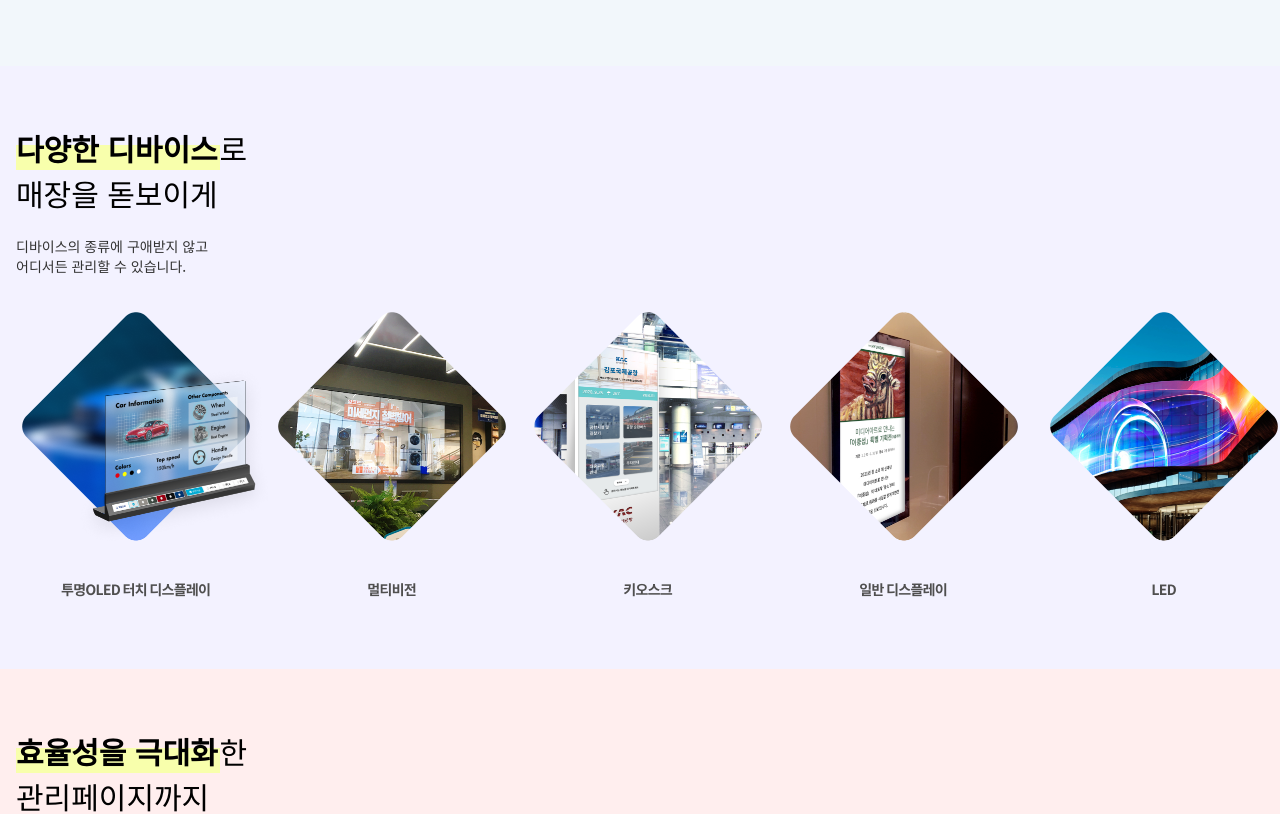
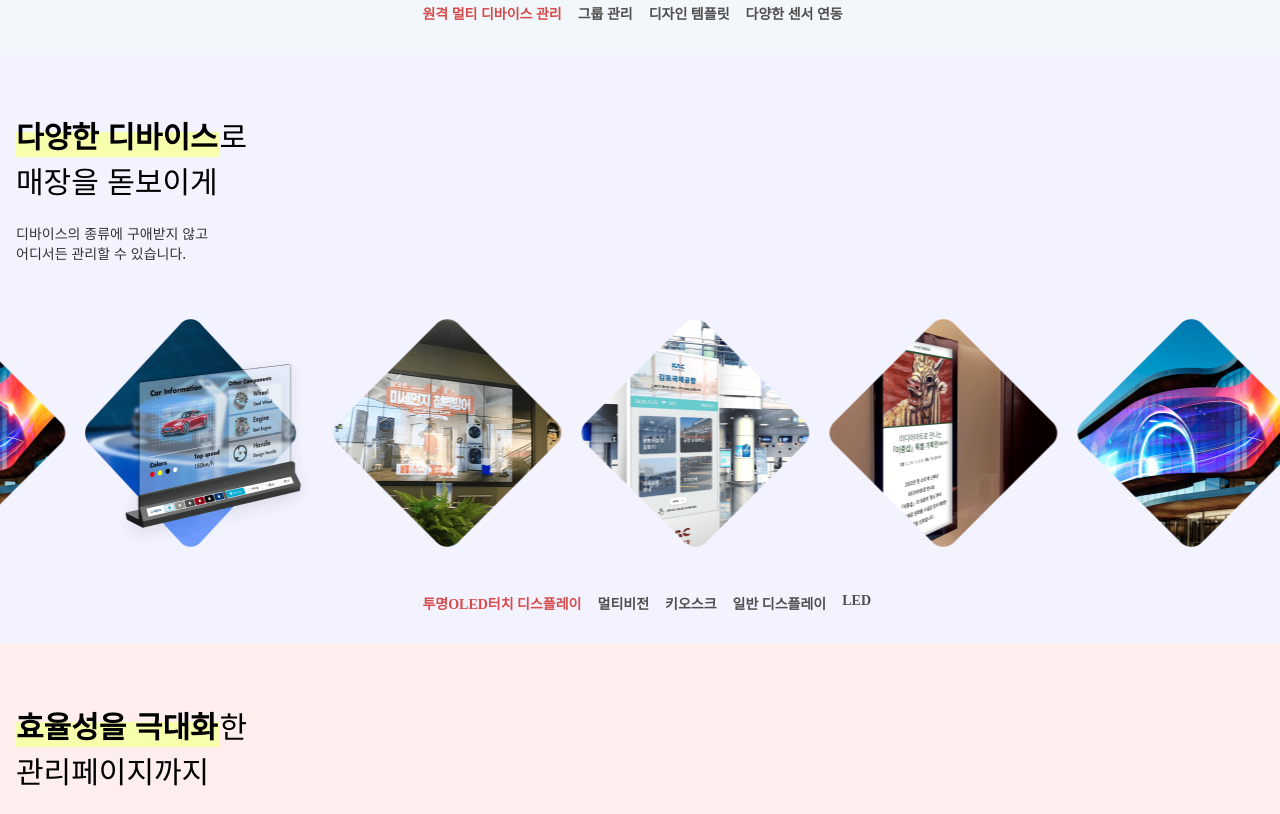
Before and after one commit to cedar-kr/cedar-hompage, a Next.js app in the folder cedar-homepage/: page / in a window 1280 px wide. Shown: the part 5760-6574 px from the top of the page. Built offline with nearby package versions, Linux system fonts and the light colour scheme; a web font is replaced by a local one.

Commit message:
[CWR-34] 솔루션 소개 (solution) 영역 ui 레이아웃 구현

```diff
--- a/cedar-homepage/src/components/Solution.js
+++ b/cedar-homepage/src/components/Solution.js
@@ -1,12 +1,12 @@
 import styled from 'styled-components'
-import Image from 'next/image'
-import { NSText, Title } from '../styles/PublicStyles'
-import React, { useMemo } from 'react'
-import Slide_Display from '../../public/imgs/solution/solution_slide1.png'
-import Slide_Device from '../../public/imgs/solution/solution_slide2.png'
-import Slide_Admin from '../../public/imgs/solution/solution_slide3.png'
+import React, { useEffect, useRef, useState } from 'react'
+import Image from 'next/image';
+import useDidMountEffect from '../utils/useDidMountEffect'
 
 const SolutionContainer = styled.section`
+  display: flex;
+  flex-direction:column;
+  width: 100%;
   padding: 30px 0px;
   background:${props=>
     (props.bg == 'red' && '#ffeeee') ||
@@ -15,99 +15,114 @@ const SolutionContainer = styled.section`
   };
 `;
 
-const SolutionTitle = styled(Title)`
-  font-weight: 500;
-  margin-left: 16px;
-  margin-top: 30px;
-  margin-bottom: 20px;
-`;
-
-const TextPoint = styled.span`
-  font-weight: 700;
-  box-shadow: inset 0 -25px 0 #f8ffac;
-  padding-right: 2px;
-`;
-
-const SolutionSubText = styled(NSText)`
+const SolutionSubText = styled.div`
+  font-family: 'Noto Sans KR', sans-serif;
+  font-size: 14px;
+  font-weight: normal;
+  text-align: left;
   color: #333;
-  margin: 0px 16px;
+  margin:0px 16px;
+  margin-bottom:50px;
 `;
 
 const SolutionBox = styled.div`
-  margin-top: 30px;
+  display: flex;
+  flex-direction:row;
+  width: 100%;
+  height: 280px;
+`;
+
+const SolutionSlideRow = styled.div`
+  position: absolute;
+  display: flex;
+  flex-direction:row;
+  height: 240px;
+  width: 100%;
+  overflow: hidden;
+`;
+
+const SolutionSlideView = styled.div`
+  position:absolute;
+  display: flex;
+  flex-direction:row;
+`;
+
+const SlideImg = styled.div`
+  width: 248px;
+  height: 248px;
+`;
+
+const SlideRow = styled.div`
   overflow: scroll;
-  scroll: none;
+  scroll-behavior: smooth;
   ::-webkit-scrollbar {
     display: none;
   }
+  padding-left:33%;
 `;
 
-const SolutionItems = styled.div`
+const SlideMenus = styled.div`
   display: flex;
-  width: ${props=> props.width}px;
-  height: 303px;
-  margin: 0px 16px;
-  margin-bottom: 30px;
+  flex-direction:row;
+  width: 560px;
 `;
 
-export default function Solution() {
-  const solutionData = useMemo(() => [
-    {
-      title:
-      <SolutionTitle>
-        디스플레이를
-        <br />
-        <TextPoint>한번에 관리</TextPoint>하는
-        <br />
-        쉽고 간편한 솔루션
-      </SolutionTitle>,
-      text: '하드웨어를 가리지 않고 확장이 용이한 <br/> 웹 기반 디지털 사이니지 솔루션입니다.',
-      src: Slide_Display,
-      bg: 'blue',
-      width: 1008
-    },
-    {
-      title:<SolutionTitle>
-      <TextPoint>다양한 디바이스</TextPoint>로
-      <br />
-      매장을 돋보이게
-    </SolutionTitle>,
-      text: '디바이스의 종류에 구애받지 않고 <br/> 어디서든 관리할 수 있습니다.',
-      src: Slide_Device,
-      bg: 'puple',
-      width: 1268
-    },
-    {
-      title:<SolutionTitle>
-         <TextPoint>효율성을 극대화</TextPoint>한
-        <br />
-        관리페이지까지
-      </SolutionTitle>,
-      text: '그룹 편성 부터 원격 모니터링, 오류 상황 <br/> 감지 기능을 통해 효율성을 극대화합니다.',
-      src: Slide_Admin,
-      bg: 'red',
-      width: 1008
-    },
-  ],[])
+const SlideMenu = styled.span`
+  font-family: NotoSansKR;
+  font-size: 14px;
+  font-weight: bold;
+  margin-right:16px;
+  color:${props => props.select? '#d74c4b' : '#4f4f4f'};
+`;
+
+export default function SolutionT(props) {
+  const slideRef = useRef();
+  const [ currentSlide, setCurrentSlide ] = useState(2);
+  const { data } = props;
+  const menuRef = useRef();
+
+  useDidMountEffect(() => {
+    menuRef.current.scrollLeft = currentSlide*50;
+    slideRef.current.style.transition = 'all 0.3s ease-in-out';
+  }, [currentSlide]);
+
+  useEffect(() => {
+    menuRef.current.style.transition = 'all 0.1s ease-in-out';
+    slideRef.current.style.transform = `translateX(-${((currentSlide*100)/data.imgs.length)-4}%)`; // 백틱을 사용하여 슬라이드로 이동하는 에니메이션을 만듭니다.
+  }, [currentSlide]);
 
   return (
-    <div>
-      {
-        solutionData.map((data, idx)=>{
-          return (
-            <SolutionContainer key={idx} bg={data.bg}>
-              {data.title}
-              <SolutionSubText dangerouslySetInnerHTML={{__html: data.text }}></SolutionSubText>
-              <SolutionBox>
-                <SolutionItems width={data.width}>
-                  <Image src={data.src} alt="Solution SlideImg"/>
-                </SolutionItems>
-              </SolutionBox>
-            </SolutionContainer>
-          )
-        })
-      }
-    </div>
-
+    <SolutionContainer bg={data.bg}>
+      {data.title}
+      <SolutionSubText dangerouslySetInnerHTML={{__html: data.text}}></SolutionSubText>
+      <SolutionBox>
+        <SolutionSlideRow>
+          <SolutionSlideView
+            ref={slideRef}
+            currentSlide={currentSlide}>
+            {
+              data.imgs.map((data,idx)=>{
+                return (
+                  <SlideImg key={idx}>
+                  <Image src={data.src} height={240} width={240}/>
+                </SlideImg>
+                )
+              })
+            }
+          </SolutionSlideView>
+        </SolutionSlideRow>
+      </SolutionBox>
+      <SlideRow ref={menuRef}>
+        <SlideMenus>
+          {
+            data.menus.map((menu,idx)=>{
+              return (
+                <SlideMenu  key={idx} select={data.imgs[currentSlide].id === menu.id}>{menu.name}</SlideMenu>
+              )
+            })
+          }
+        </SlideMenus>
+      </SlideRow>
+    </SolutionContainer>
   )
 };
--- /dev/null
+++ b/cedar-homepage/src/components/Solutions.js
@@ -0,0 +1,215 @@
+import styled from 'styled-components'
+import React, { useMemo } from 'react'
+import SolutionT from './Solution';
+
+const SolutionTitle = styled.div`
+  font-family: 'Noto Sans KR', sans-serif;
+  font-size: 3rem;
+  line-height: 45px;
+  margin-left: 16px;
+  margin-top: 30px;
+  margin-bottom: 20px;
+  font-weight: 500;
+`;
+
+const TextPoint = styled.span`
+  font-weight: 700;
+  box-shadow: inset 0 -25px 0 #f8ffac;
+  padding-right: 2px;
+`;
+
+export default function Solution(props) {
+
+  const solutionData = useMemo(()=>[
+    {
+      title:
+      <SolutionTitle>
+        디스플레이를
+        <br />
+        <TextPoint>한번에 관리</TextPoint>하는
+        <br />
+        쉽고 간편한 솔루션
+      </SolutionTitle>,
+      text:'하드웨어를 가리지 않고 확장이 용이한 <br/> 웹 기반 디지털 사이니지 솔루션입니다.',
+      imgs: [
+        {
+          id:3,
+          src:'/imgs/solution/device/design.png',
+        },
+        {
+          id:4,
+          src:'/imgs/solution/device/sensor.png',
+        },
+        {
+          id:1,
+          src:'/imgs/solution/device/multi.png',
+        },
+        {
+          id:2,
+          src:'/imgs/solution/device/group.png',
+        },
+        {
+          id:3,
+          src:'/imgs/solution/device/design.png',
+        },
+        {
+          id:4,
+          src:'/imgs/solution/device/sensor.png',
+        },
+        {
+          id:1,
+          src:'/imgs/solution/device/multi.png',
+        },
+      ],
+      menus: [
+        {
+          id:1,
+          name:'원격 멀티 디바이스 관리',
+        },
+        {
+          id:2,
+          name:'그룹 관리',
+        },
+        {
+          id:3,
+          name:'디자인 템플릿',
+        },
+        {
+          id:4,
+          name:'다양한 센서 연동',
+        },
+      ],
+      bg:'blue',
+    },
+    {
+      title:<SolutionTitle>
+      <TextPoint>다양한 디바이스</TextPoint>로
+      <br />
+      매장을 돋보이게
+    </SolutionTitle>,
+      text:'디바이스의 종류에 구애받지 않고 <br/> 어디서든 관리할 수 있습니다.',
+      imgs: [
+        {
+          id:4,
+          src:'/imgs/solution/display/display.png',
+        },
+        {
+          id:5,
+          src:'/imgs/solution/display/led.png',
+        },
+        {
+          id:1,
+          src:'/imgs/solution/display/oled.png',
+        },
+        {
+          id:2,
+          src:'/imgs/solution/display/multivision.png',
+        },
+        {
+          id:3,
+          src:'/imgs/solution/display/kiosk.png',
+        },
+        {
+          id:4,
+          src:'/imgs/solution/display/display.png',
+        },
+        {
+          id:5,
+          src:'/imgs/solution/display/led.png',
+        },
+        {
+          id:1,
+          src:'/imgs/solution/display/oled.png',
+        },
+      ],
+      bg:'puple',
+      menus: [
+        {
+          id:1,
+          name:'투명OLED터치 디스플레이',
+        },
+        {
+          id:2,
+          name:'멀티비전',
+        },
+        {
+          id:3,
+          name:'키오스크',
+        },
+        {
+          id:4,
+          name:'일반 디스플레이',
+        },
+        {
+          id:5,
+          name:'LED',
+        },
+      ],
+    },
+    {
+      title:<SolutionTitle>
+         <TextPoint>효율성을 극대화</TextPoint>한
+        <br />
+        관리페이지까지
+      </SolutionTitle>,
+      text:'그룹 편성 부터 원격 모니터링, 오류 상황 <br/> 감지 기능을 통해 효율성을 극대화합니다.',
+      imgs: [
+        {
+          id:3,
+          src:'/imgs/solution/admin/error.png',
+        },
+        {
+          id:4,
+          src:'/imgs/solution/admin/otp.png',
+        },
+        {
+          id:1,
+          src:'/imgs/solution/admin/statistics.png',
+        },
+        {
+          id:2,
+          src:'/imgs/solution/admin/remote.png',
+        },
+        {
+          id:3,
+          src:'/imgs/solution/admin/error.png',
+        },
+        {
+          id:4,
+          src:'/imgs/solution/admin/otp.png',
+        },
+        {
+          id:1,
+          src:'/imgs/solution/admin/statistics.png',
+        },
+      ],
+      bg:'red',
+      menus: [
+        {
+          id:1,
+          name:'통계관리',
+        },
+        {
+          id:2,
+          name:'원격 모니터링',
+        },
+        {
+          id:3,
+          name:'오류감지',
+        },
+        {
+          id:4,
+          name:'OTP 로그인',
+        }
+      ],
+    },
+  ],[])
+
+  return (
+    solutionData.map((data,idx)=>{
+      return(
+        <SolutionT key={idx} data={data}/>
+      )
+    })
+  )
+};
--- a/cedar-homepage/src/pages/index.js
+++ b/cedar-homepage/src/pages/index.js
@@ -3,7 +3,7 @@ import Header from '../components/Header'
 import Business from '../components/Business'
 import History from '../components/History'
 import Main from '../components/Main'
-import Solution from '../components/Solution'
+import Solution from '../components/Solutions'
 import SolutionPk from '../components/SolutionPk'
 import Video from '../components/Video'
 import Contact from '../components/Contact'
```
